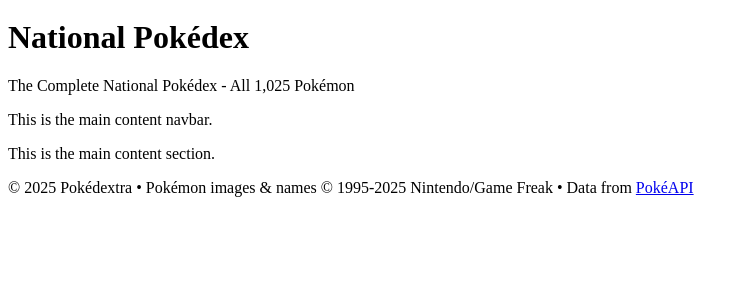
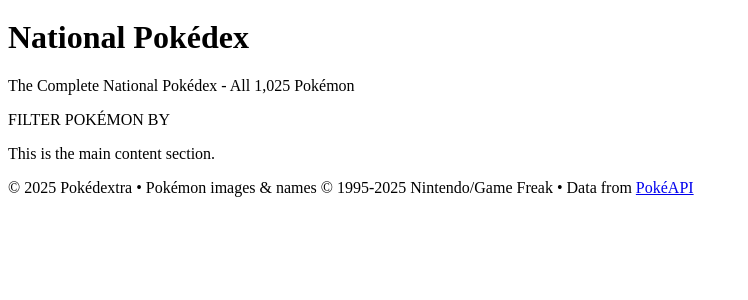
Before and after one commit to Pokedextra/pokedextra, a Flask app: page / in a window 1280 px wide. Shown: the part 179-479 px from the top of the page, without its empty margins (0-748 px from the left). Run offline with Flask 3, Linux system fonts and the light colour scheme.

Commit message:
feature: add main navbar - added filter pokémon text to main navbar

```diff
--- a/app/templates/index.html
+++ b/app/templates/index.html
@@ -19,7 +19,7 @@
         <p>The Complete National Pokédex - All 1,025 Pokémon</p>
       </header>
       <nav>
-        <p>This is the main content navbar.</p>
+        <p>FILTER POKÉMON BY</p>
       </nav>
       <main>
         <p>This is the main content section.</p>
```
